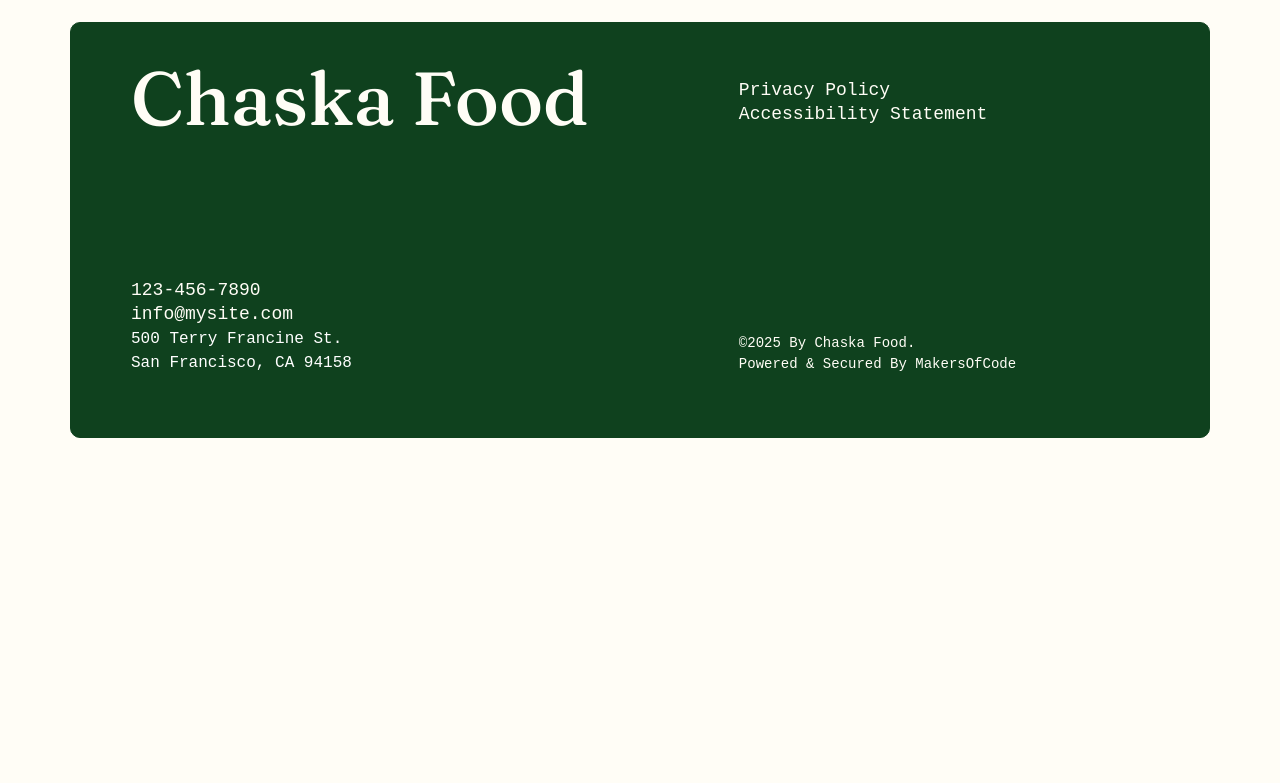
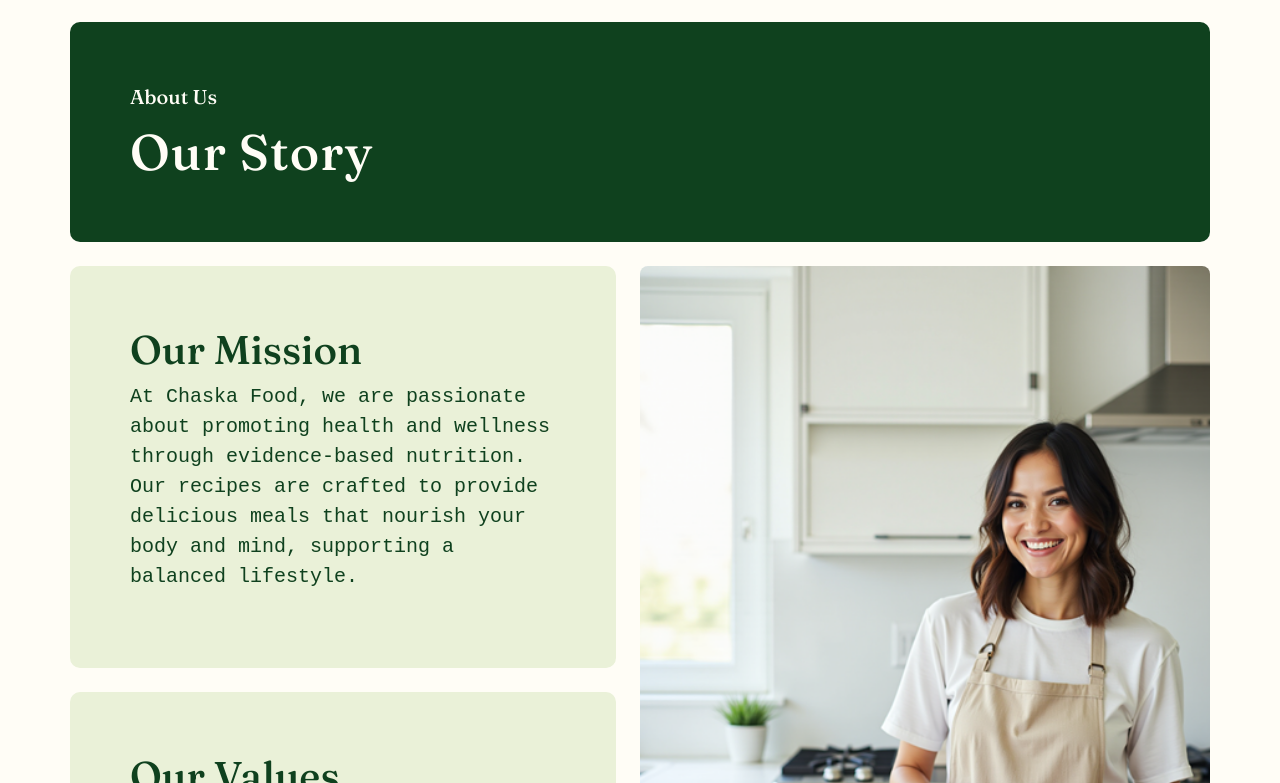
Before and after one commit to nikhil7476/chaskafood, a Next.js app: page / in a window 1280 px wide. Shown: the part 797-1580 px from the top of the page. Before the commit the page ends 1259 px from the top, so only its background shows below. Built offline with nearby package versions, Linux system fonts and the light colour scheme.

Commit message:
new file:   public/about.png 	modified:   src/pages/index.js 	modified:   src/styles/globals.css

```diff
--- a/src/pages/index.js
+++ b/src/pages/index.js
@@ -1,27 +1,88 @@
-import Link from 'next/link'
-import React from 'react'
-import { Col, Container, Row } from 'react-bootstrap'
+import Image from "next/image";
+import Link from "next/link";
+import React from "react";
+import { Col, Container, Row } from "react-bootstrap";
 
 function Home() {
   return (
     <>
       <section>
-        <Container className='banner-container mb-4 mx-auto'>
+        <Container className="banner-container mb-4 mx-auto">
           <Row>
-            <Col xl={6} lg={6} md={6} sm={12} xs={12} className='banner-column'>
+            <Col xl={6} lg={6} md={6} sm={12} xs={12} className="banner-column">
               <div>
-                <h1>Fuel Your Health with Nutrition</h1></div>
+                <h1>Fuel Your Health with Nutrition</h1>
+              </div>
               <div>
-                <p>Discover a world of wholesome, delicious, and nutrient-rich foods crafted to nourish your body and delight your taste buds. Elevate your wellness journey with flavors that are as good for you as they are satisfying.
+                <p>
+                  Discover a world of wholesome, delicious, and nutrient-rich
+                  foods crafted to nourish your body and delight your taste
+                  buds. Elevate your wellness journey with flavors that are as
+                  good for you as they are satisfying.
                 </p>
-                <Link href="/blog" title='Our Blog' className='btn btn-primary'>Our Blog</Link>
+                <Link href="/blog" title="Our Blog" className="btn btn-primary">
+                  Our Blog
+                </Link>
               </div>
             </Col>
           </Row>
         </Container>
       </section>
+      <section id="about">
+        <Container className="about-container mb-4 mx-auto">
+          <Row>
+            <Col xl={6} lg={6} md={6} sm={12} xs={12}>
+              <span>About Us</span>
+              <h2>Our Story</h2>
+            </Col>
+          </Row>
+        </Container>
+      </section>
+      <section>
+        <Container className="mission-container mb-4 mx-auto">
+          <Row className="align-items-stretch">
+            <Col
+              xl={6}
+              lg={6}
+              md={6}
+              sm={12}
+              xs={12}
+              className="p-0 pe-lg-4 mb-4 mb-md-0 d-flex flex-column"
+            >
+              <div className="mission flex-fill mb-4">
+                <h3>Our Mission</h3>
+                <p>
+                  At Chaska Food, we are passionate about promoting health and
+                  wellness through evidence-based nutrition. Our recipes are
+                  crafted to provide delicious meals that nourish your body and
+                  mind, supporting a balanced lifestyle.
+                </p>
+              </div>
+              <div className="values flex-fill">
+                <h3>Our Values</h3>
+                <p>
+                  We believe in the power of wholesome ingredients and mindful
+                  eating. Our dedication to sharing reliable nutrition
+                  information sets us apart, ensuring our community makes
+                  informed choices for a healthier life.
+                </p>
+              </div>
+            </Col>
+            <Col xl={6} lg={6} md={6} sm={12} xs={12} className="p-0 d-flex">
+              <Image
+                src="/about.png"
+                alt="About"
+                title="About"
+                width={500}
+                height={666}
+                className="w-100 h-100 object-fit-cover rounded-3"
+              />
+            </Col>
+          </Row>
+        </Container>
+      </section>
     </>
-  )
+  );
 }
 
-export default Home
+export default Home;
--- a/src/styles/globals.css
+++ b/src/styles/globals.css
@@ -1,5 +1,4 @@
-@import url('https://fonts.googleapis.com/css2?family=Fraunces:wght@400;500;700&display=swap');
-
+@import url("https://fonts.googleapis.com/css2?family=Fraunces:wght@400;500;700&display=swap");
 
 :root {
   --background: #fffdf6 !important;
@@ -68,7 +67,6 @@
   color: #e9f2d8 !important;
 }
 
-
 /* Footer Styles */
 .footer-container {
   background-color: #0f411e;
@@ -114,7 +112,7 @@
 
 /* Homepage Styles*/
 .banner-container {
-  background-image: url('/banner.jpg');
+  background-image: url("/banner.jpg");
   background-size: cover;
   background-position: center;
   padding: 60px !important;
@@ -125,6 +123,7 @@
   background-color: #fffdf6;
   padding: 40px;
   border-radius: 10px;
+  height: 100%;
 }
 
 .banner-container .banner-column h1 {
@@ -152,9 +151,64 @@
   border: 1px solid #0f411e;
   border-radius: 25px;
   padding: 10px 30px;
+  text-decoration: none;
+  display: inline-block;
 }
 
 .banner-container .banner-column a:hover {
   background-color: #0f411e;
   color: #fffdf6;
 }
+
+/* About Us Styles */
+.about-container {
+  background-color: #0f411e;
+  padding: 60px !important;
+  border-radius: 10px;
+}
+
+.about-container span {
+  font-family: "Fraunces", serif;
+  font-size: 20px;
+  font-weight: 500;
+  line-height: 1.5em;
+  color: #fffdf6;
+  display: block;
+  margin-bottom: 10px;
+}
+
+.about-container h2 {
+  color: #fffdf6;
+  font-family: "Fraunces", serif;
+  font-size: 50px;
+  font-weight: 500;
+  line-height: 1.2em;
+  letter-spacing: 1px;
+  margin: 0;
+}
+
+/* Mission & Value Styles */
+.mission-container .mission,
+.mission-container .values {
+  background-color: #eaf1d8;
+  padding: 60px;
+  border-radius: 10px;
+  height: 100%;
+}
+
+.mission-container .mission h3,
+.mission-container .values h3 {
+  font-size: 40px;
+  font-weight: 500;
+  line-height: 1.2em;
+  color: #0f411e;
+  font-family: "Fraunces", serif;
+}
+
+.mission-container .mission p,
+.mission-container .values p {
+  font-size: 20px;
+  font-weight: 400;
+  line-height: 1.5em;
+  color: #0f411e;
+}
```
Also changed, not shown: public/about.png (added).
